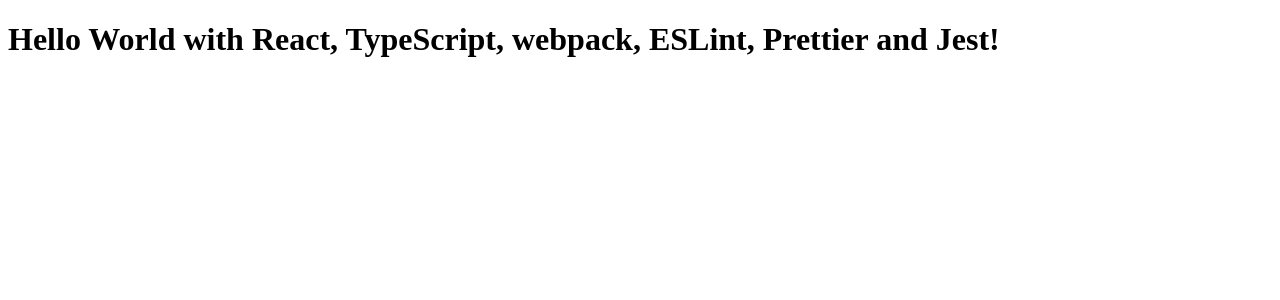
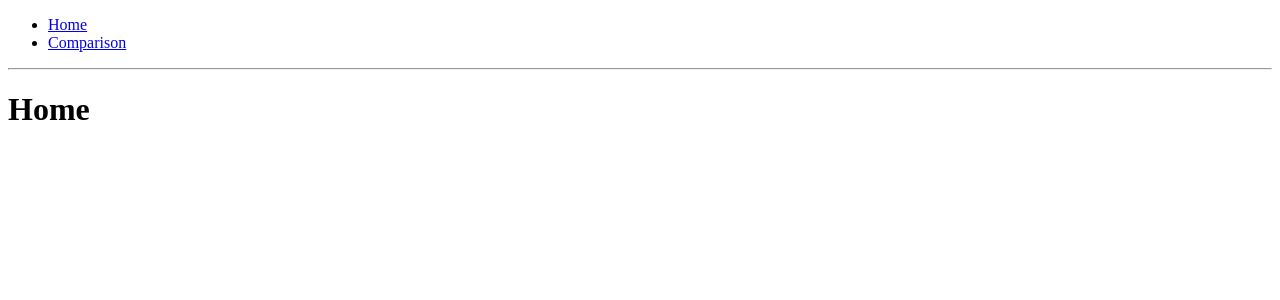
Before and after one commit to yamatokataoka/learning-from-human-preferences, a React app in the folder rl-human-prefs-ui/: page / in a window 1280 px wide. Shown: the top 300 px of the page. Built offline with nearby package versions, Linux system fonts and the light colour scheme.

Commit message:
add react-router-dom

```diff
--- a/rl-human-prefs-ui/package.json
+++ b/rl-human-prefs-ui/package.json
@@ -17,10 +17,12 @@
     "@types/react": "^17.0.26",
     "@types/react-dom": "^17.0.9",
     "react": "^17.0.2",
-    "react-dom": "^17.0.2"
+    "react-dom": "^17.0.2",
+    "react-router-dom": "^5.3.0"
   },
   "devDependencies": {
     "@types/jest": "^27.0.2",
+    "@types/react-router-dom": "^5.3.2",
     "@typescript-eslint/eslint-plugin": "^4.33.0",
     "@typescript-eslint/parser": "^4.33.0",
     "eslint": "^7.32.0",
--- a/rl-human-prefs-ui/public/index.html
+++ b/rl-human-prefs-ui/public/index.html
@@ -2,7 +2,7 @@
 <html lang="en">
   <head>
     <meta charset="utf-8" />
-    <title>React App</title>
+    <title>Learning from human preferences</title>
   </head>
   <body>
     <noscript>You need to enable JavaScript to run this app.</noscript>
--- /dev/null
+++ b/rl-human-prefs-ui/src/App.tsx
@@ -0,0 +1,35 @@
+import React from "react";
+import { Route, Switch, Link } from "react-router-dom";
+import routes from "./routes";
+
+function App(): JSX.Element {
+  return (
+    <>
+      <nav>
+        <ul>
+          <li>
+            <Link to="/">Home</Link>
+          </li>
+          <li>
+            <Link to="/comparison">Comparison</Link>
+          </li>
+        </ul>
+      </nav>
+
+      <hr />
+
+      <Switch>
+        {routes.map((route) => (
+          <Route
+            component={route.component}
+            path={route.path}
+            exact={route.exact}
+            key={route.key}
+          />
+        ))}
+      </Switch>
+    </>
+  );
+}
+
+export default App;
--- a/rl-human-prefs-ui/src/index.tsx
+++ b/rl-human-prefs-ui/src/index.tsx
@@ -1,7 +1,11 @@
 import React from "react";
-import { render } from "react-dom";
+import ReactDOM from "react-dom";
+import { BrowserRouter } from "react-router-dom";
+import App from "./App";
 
-render(
-  <h1>Hello World with React, TypeScript, webpack, ESLint, Prettier and Jest!</h1>,
+ReactDOM.render(
+  <BrowserRouter>
+    <App />
+  </BrowserRouter>,
   document.getElementById("root")
 );
--- /dev/null
+++ b/rl-human-prefs-ui/src/pages/comparison.tsx
@@ -0,0 +1,7 @@
+import React from "react";
+
+function Comparison(): JSX.Element {
+  return <h1>Comparison</h1>;
+}
+
+export default Comparison;
--- /dev/null
+++ b/rl-human-prefs-ui/src/pages/home.tsx
@@ -0,0 +1,7 @@
+import React from "react";
+
+function Home(): JSX.Element {
+  return <h1>Home</h1>;
+}
+
+export default Home;
--- /dev/null
+++ b/rl-human-prefs-ui/src/routes.ts
@@ -0,0 +1,19 @@
+import Home from "./pages/home";
+import Comparison from "./pages/comparison";
+
+const routes = [
+  {
+    component: Home,
+    path: "/",
+    exact: true,
+    key: "home",
+  },
+  {
+    component: Comparison,
+    path: "/comparison",
+    exact: true,
+    key: "comparison",
+  },
+];
+
+export default routes;
```
Also changed, not shown: 1 other file (tests, documents, lock files or other folders).
